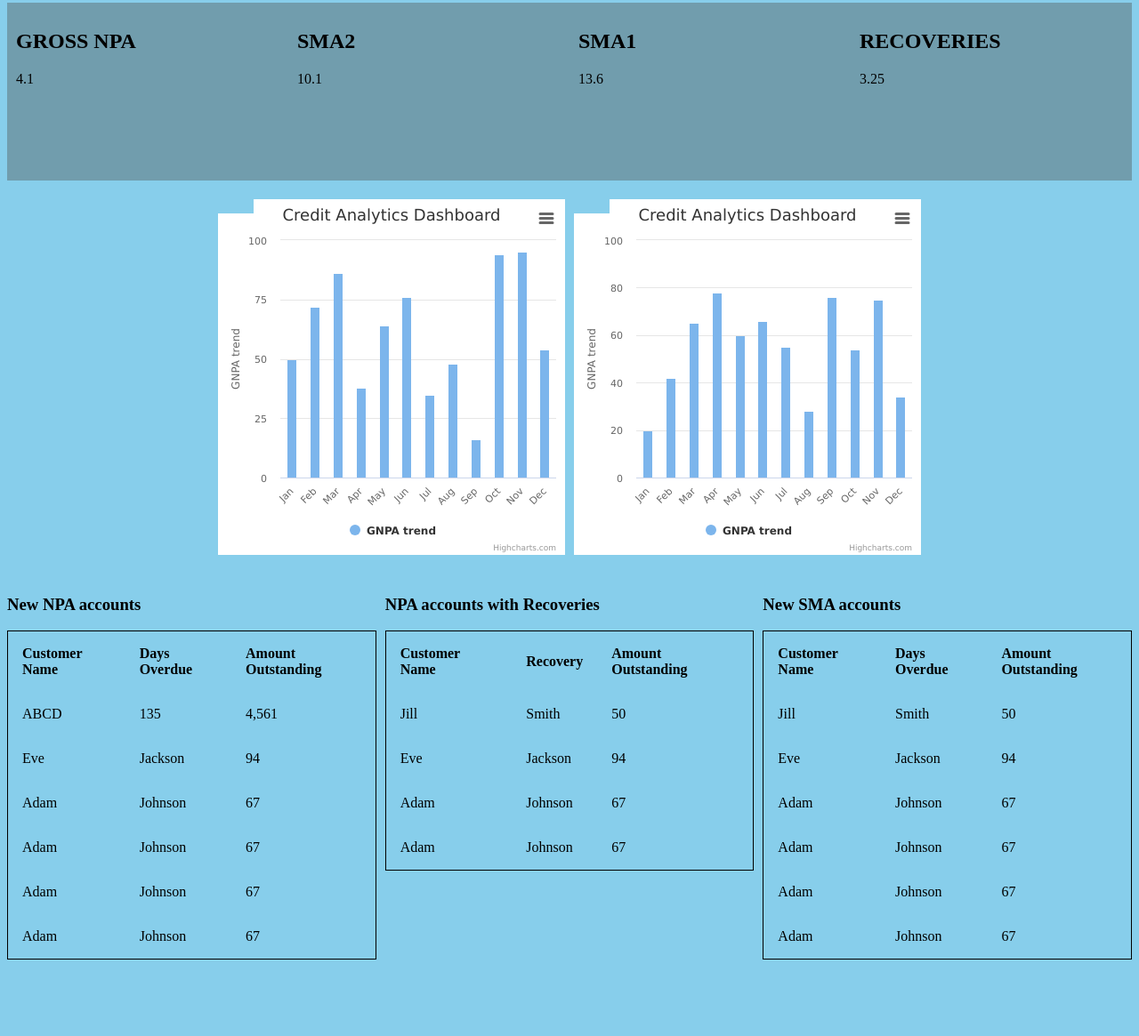
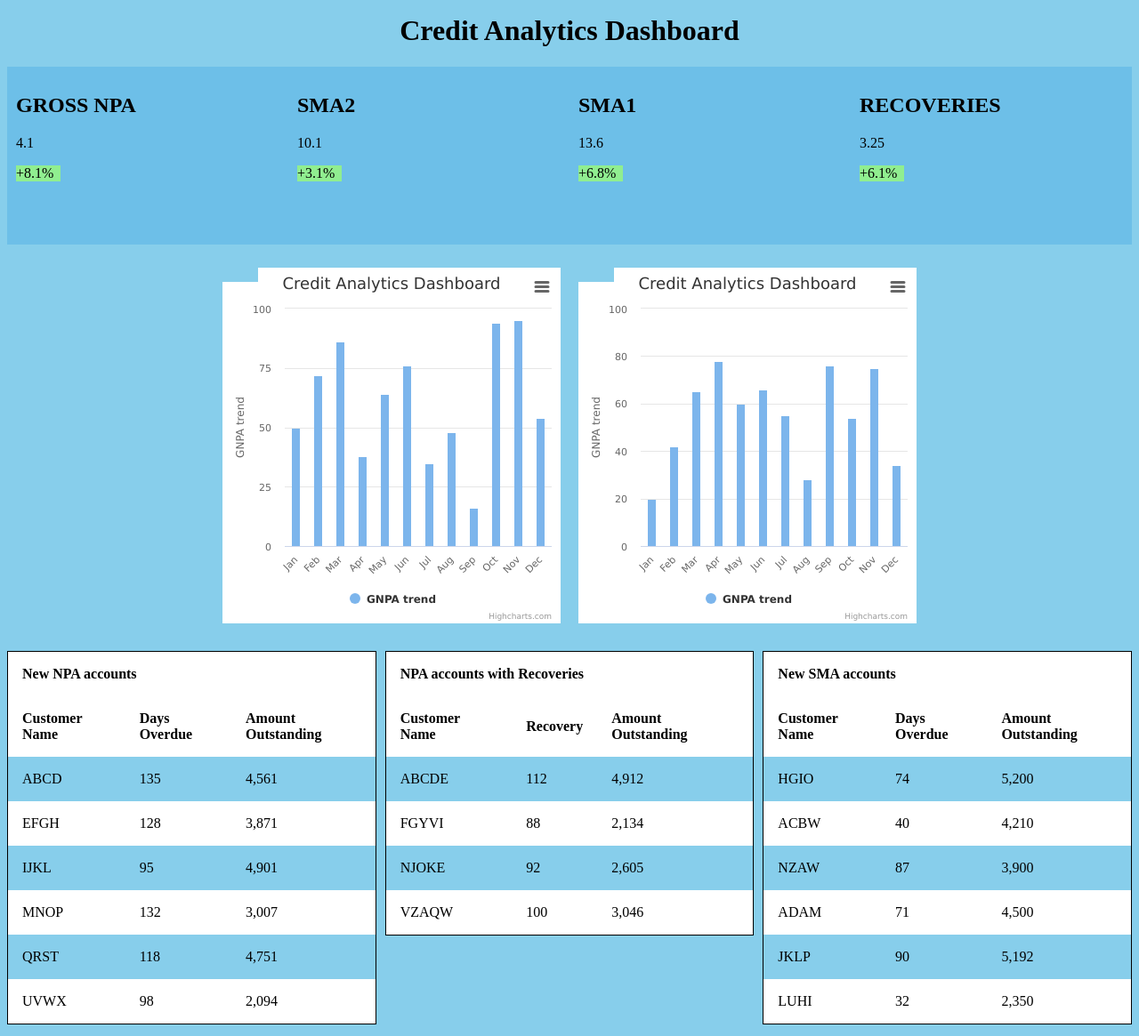
Before and after one commit to Dhruvil-Dave/Highcharts-JS, a plain HTML site: page index.html in a window 1280 px wide. Shown: the part 5-1170 px from the top of the page at 89% size. Before the commit the page ends 1097 px from the top, so only its background shows below. Drawn offline with nearby package versions, Linux system fonts and the light colour scheme.

Commit message:
Update index.html

```diff
--- a/index.html
+++ b/index.html
@@ -46,7 +46,7 @@ tr:nth-child(even) {
 }
 .col2{
 	flex: 50%;
-  padding: 5px;
+  padding: 10px;
 }
 .firstchart{
 	width: 100%;
@@ -57,23 +57,27 @@ tr:nth-child(even) {
 </style>
 </head>
 <body>
-
+	<h1><center>Credit Analytics Dashboard</center></h1>
 	<div class="row3">
-  <div class="column3" style="background-color:#719dad;">
-    <h2 style="background-color:#719dad;">GROSS NPA</h2>
-    <p style="background-color:#719dad;">4.1</p>
+  <div class="column3" style="background-color:#6dbfe8;">
+    <h2 style="background-color:#6dbfe8;">GROSS NPA</h2>
+    <p style="background-color:#6dbfe8;">4.1</p>
+    <div style="background-color: lightgreen; width: 50px; text-decoration-color: green">+8.1%</div>
   </div>
-  <div class="column3" style="background-color:#719dad;">
-    <h2 style="background-color:#719dad;">SMA2</h2>
-    <p style="background-color:#719dad;">10.1</p>
+  <div class="column3" style="background-color:#6dbfe8;">
+    <h2 style="background-color:#6dbfe8;">SMA2</h2>
+    <p style="background-color:#6dbfe8;">10.1</p>
+    <div style="background-color: lightgreen; width: 50px; text-decoration-color: green">+3.1%</div>
   </div>
-  <div class="column3" style="background-color:#719dad;">
-    <h2 style="background-color:#719dad;">SMA1</h2>
-    <p style="background-color:#719dad;">13.6</p>
+  <div class="column3" style="background-color:#6dbfe8;">
+    <h2 style="background-color:#6dbfe8;">SMA1</h2>
+    <p style="background-color:#6dbfe8;">13.6</p>
+    <div style="background-color: lightgreen; width: 50px; text-decoration-color: green">+6.8%</div>
   </div>
-  <div class="column3" style="background-color:#719dad;">
-    <h2 style="background-color:#719dad;">RECOVERIES</h2>
-    <p style="background-color:#719dad;">3.25</p>
+  <div class="column3" style="background-color:#6dbfe8;">
+    <h2 style="background-color:#6dbfe8;">RECOVERIES</h2>
+    <p style="background-color:#6dbfe8;">3.25</p>
+    <div style="background-color: lightgreen; width: 50px; text-decoration-color: green">+6.1%</div>
   </div>
 </div>
 
@@ -93,11 +97,14 @@ tr:nth-child(even) {
 <div class="row">
   <div class="column">
     <table>
-    	<caption><b><h3>New NPA accounts</h3></b></caption>
+
       <tr>
-        <th>Customer Name</th>
-        <th>Days Overdue</th>
-        <th>Amount Outstanding</th>
+      	<th colspan="3" id="odd">New NPA accounts</th>
+      </tr>
+      <tr>
+        <th id="odd">Customer Name</th>
+        <th id="odd">Days Overdue</th>
+        <th id="odd">Amount Outstanding</th>
       </tr>
       <tr>
         <td>ABCD</td>
@@ -105,99 +112,105 @@ tr:nth-child(even) {
         <td>4,561</td>
       </tr>
       <tr>
-        <td>Eve</td>
-        <td>Jackson</td>
-        <td>94</td>
+        <td id="odd">EFGH</td>
+        <td id="odd">128</td>
+        <td id="odd">3,871</td>
       </tr>
       <tr>
-        <td>Adam</td>
-        <td>Johnson</td>
-        <td>67</td>
+        <td>IJKL</td>
+        <td>95</td>
+        <td>4,901</td>
       </tr>
       <tr>
-        <td>Adam</td>
-        <td>Johnson</td>
-        <td>67</td>
+        <td id="odd">MNOP</td>
+        <td id="odd">132</td>
+        <td id="odd">3,007</td>
       </tr>
       <tr>
-        <td>Adam</td>
-        <td>Johnson</td>
-        <td>67</td>
+        <td>QRST</td>
+        <td>118</td>
+        <td>4,751</td>
       </tr>
       <tr>
-        <td>Adam</td>
-        <td>Johnson</td>
-        <td>67</td>
+        <td id="odd">UVWX</td>
+        <td id="odd">98</td>
+        <td id="odd">2,094</td>
       </tr>
     </table>
   </div>
   <div class="column">
     <table>
-    	<caption><b><h3>NPA accounts with Recoveries</h3></b></caption>
-      <tr>
-        <th>Customer Name</th>
-        <th>Recovery</th>
-        <th>Amount Outstanding</th>
+
+    	<tr>
+      	<th colspan="3" id="odd">NPA accounts with Recoveries</th>
       </tr>
       <tr>
-        <td>Jill</td>
-        <td>Smith</td>
-        <td>50</td>
+        <th id="odd">Customer Name</th>
+        <th id="odd">Recovery</th>
+        <th id="odd">Amount Outstanding</th>
       </tr>
       <tr>
-        <td>Eve</td>
-        <td>Jackson</td>
-        <td>94</td>
+        <td>ABCDE</td>
+        <td>112</td>
+        <td>4,912</td>
       </tr>
       <tr>
-        <td>Adam</td>
-        <td>Johnson</td>
-        <td>67</td>
+        <td id="odd">FGYVI</td>
+        <td id="odd">88</td>
+        <td id="odd">2,134</td>
       </tr>
       <tr>
-        <td>Adam</td>
-        <td>Johnson</td>
-        <td>67</td>
+        <td>NJOKE</td>
+        <td>92</td>
+        <td>2,605</td>
+      </tr>
+      <tr>
+        <td id="odd">VZAQW</td>
+        <td id="odd">100</td>
+        <td id="odd">3,046</td>
       </tr>
     </table>
   </div>
   <div class="column">
     <table>
-    	<caption><b><h3>New SMA accounts</h3></b></caption>
-      <tr>
-        <th>Customer Name</th>
-        <th>Days Overdue</th>
-        <th>Amount Outstanding</th>
+
+    	<tr>
+      	<th colspan="3" id="odd">New SMA accounts</th>
       </tr>
       <tr>
-        <td>Jill</td>
-        <td>Smith</td>
-        <td>50</td>
+        <th id="odd">Customer Name</th>
+        <th id="odd">Days Overdue</th>
+        <th id="odd">Amount Outstanding</th>
       </tr>
       <tr>
-        <td>Eve</td>
-        <td>Jackson</td>
-        <td>94</td>
+        <td>HGIO</td>
+        <td>74</td>
+        <td>5,200</td>
       </tr>
       <tr>
-        <td>Adam</td>
-        <td>Johnson</td>
-        <td>67</td>
+        <td id="odd">ACBW</td>
+        <td id="odd">40</td>
+        <td id="odd">4,210</td>
       </tr>
       <tr>
-        <td>Adam</td>
-        <td>Johnson</td>
-        <td>67</td>
+        <td>NZAW</td>
+        <td>87</td>
+        <td>3,900</td>
       </tr>
       <tr>
-        <td>Adam</td>
-        <td>Johnson</td>
-        <td>67</td>
+        <td id="odd">ADAM</td>
+        <td id="odd">71</td>
+        <td id="odd">4,500</td>
       </tr>
       <tr>
-        <td>Adam</td>
-        <td>Johnson</td>
-        <td>67</td>
+        <td>JKLP</td>
+        <td>90</td>
+        <td>5,192</td>
+      </tr>
+      <tr>
+        <td id="odd">LUHI</td>
+        <td id="odd">32</td>
+        <td id="odd">2,350</td>
       </tr>
     </table>
   </div>
```
